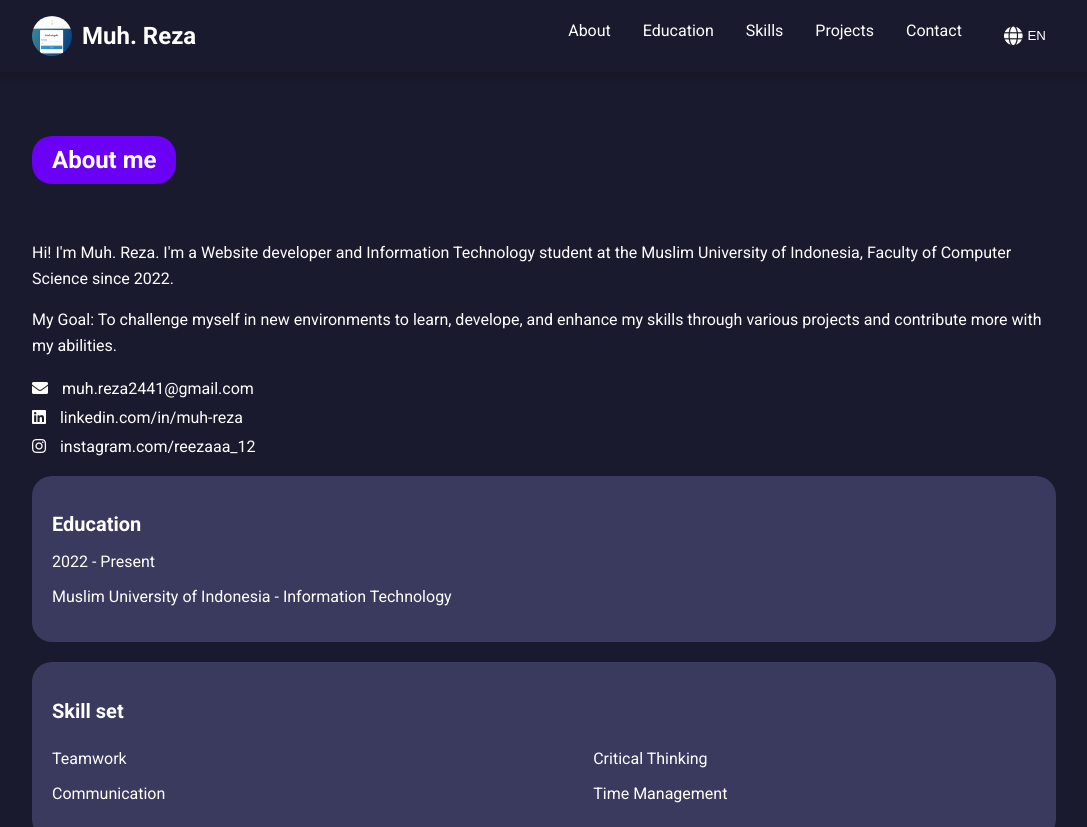
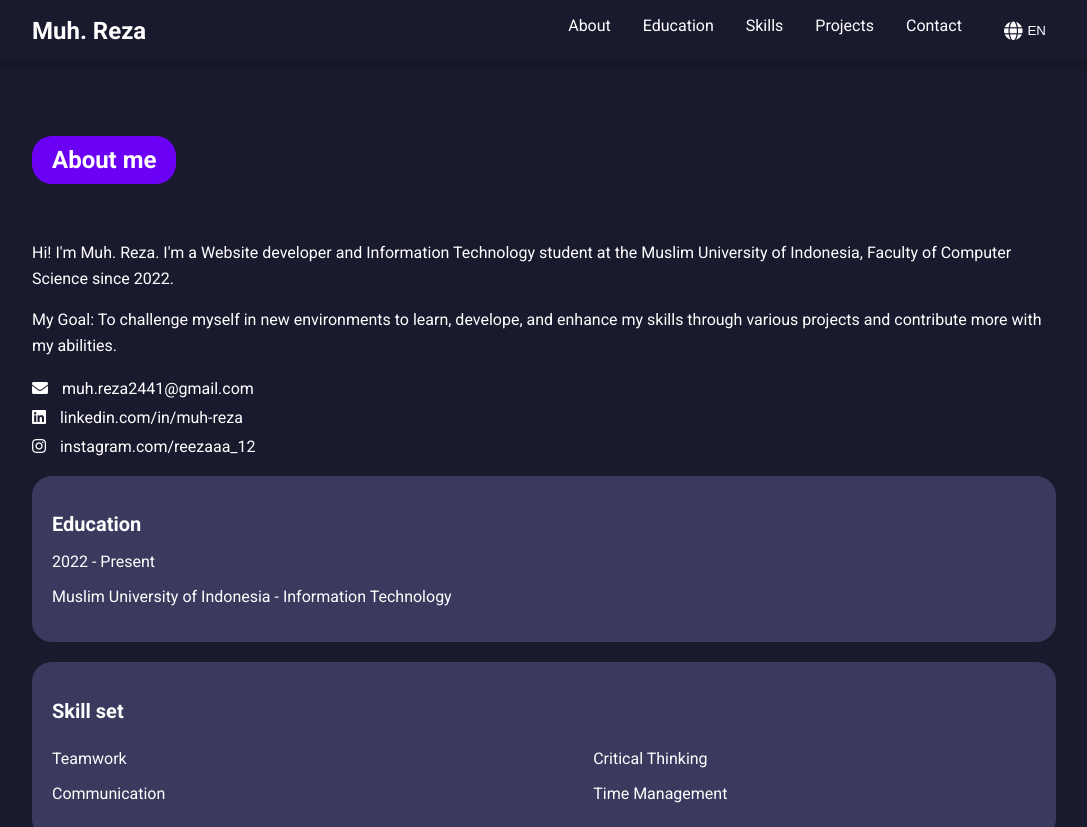
Before and after one commit to Zidanbz/Zidan-s-Poortofolio, a plain HTML site: page index.html in a window 1280 px wide. Shown: the top 827 px of the page, without its empty margins (96-1183 px from the left). Drawn offline with Linux system fonts and the light colour scheme.

Commit message:
hapus logo navbar

```diff
--- a/index.html
+++ b/index.html
@@ -10,13 +10,13 @@
       rel="stylesheet"
     />
     <link href="style.css" rel="stylesheet" />
-    <!-- <link rel="icon" href="Assets/Background.png" type="image/png" /> -->
+    <link rel="icon" href="Assets/Background.png" type="image/png" />
   </head>
   <body>
     <nav class="navbar">
       <div class="nav-container">
         <div class="logo">
-          <img src="Assets/sikecil.png" alt="logoNavbar" />
+          <!-- <img src="Assets/sikecil.png" alt="logoNavbar" /> -->
           <a href="#" class="home-link">Muh. Reza</a>
         </div>
         <div class="menu-toggle">
```
